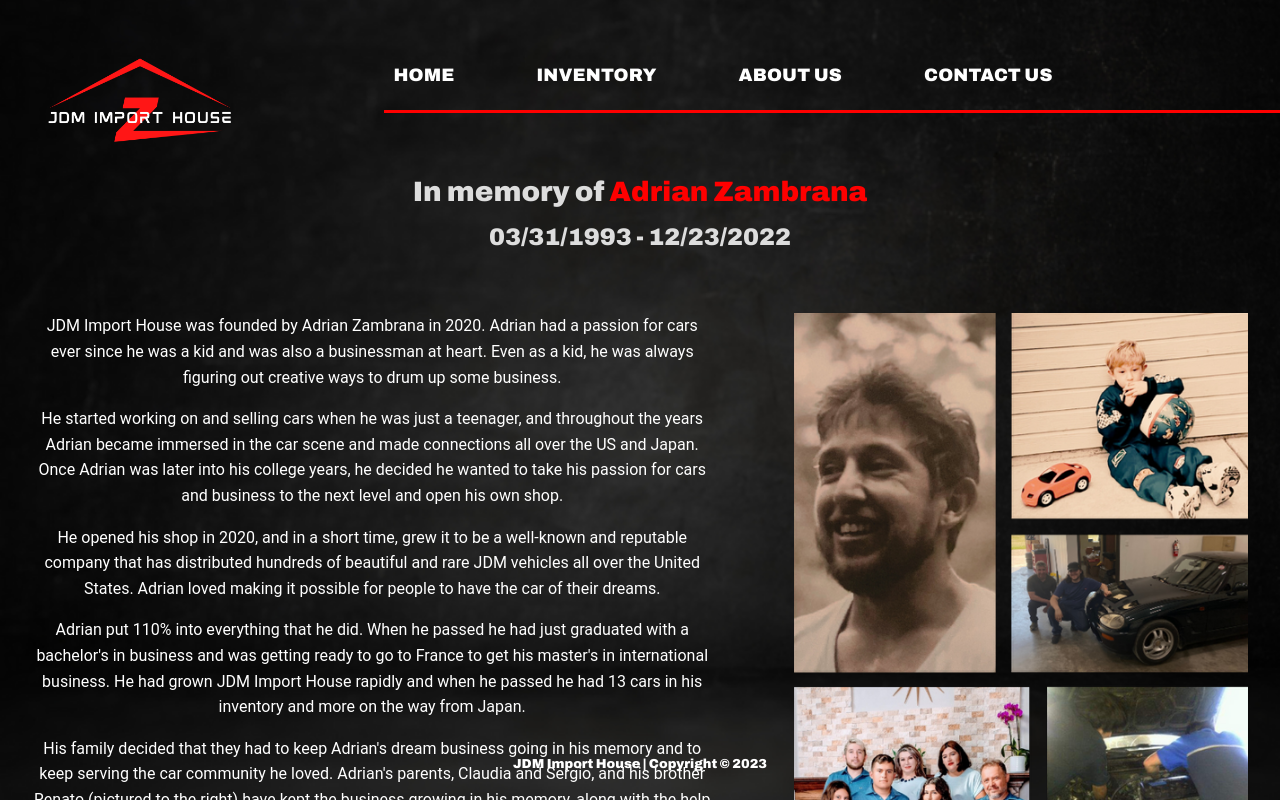
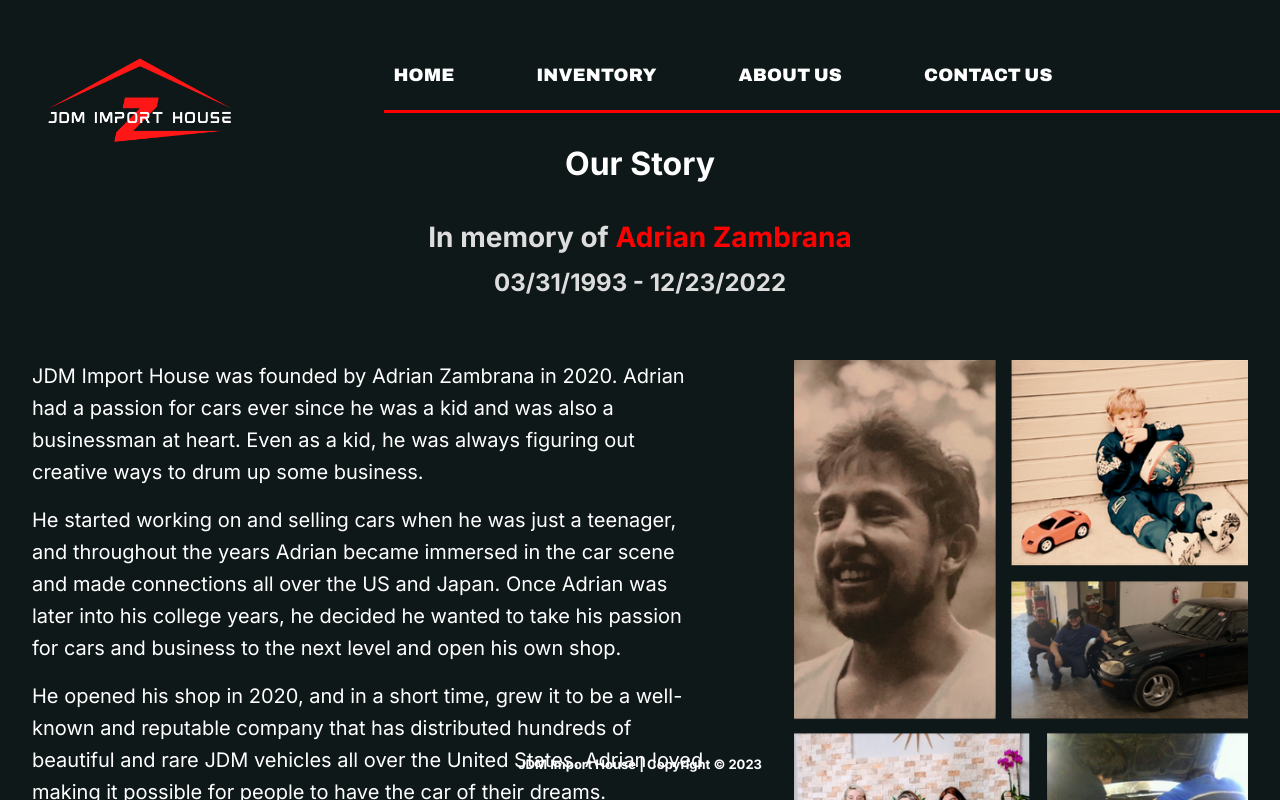
Before and after one commit to samkcrespo/auto-sales-site, a React (Create React App) app in the folder client/: page /about in a window 1280 px wide. Shown: the top 800 px of the page. Built offline with nearby package versions, Linux system fonts and the light colour scheme.

Commit message:
various changes to styling of components

```diff
--- a/client/public/index.html
+++ b/client/public/index.html
@@ -28,6 +28,9 @@
     <style>
       @import url('https://fonts.googleapis.com/css2?family=Archivo:wght@900&display=swap');
       </style>
+      <style>
+        @import url('https://fonts.googleapis.com/css2?family=Inter:wght@300;400;600;700&display=swap');
+        </style>
   </head>
   <body>
     <noscript>You need to enable JavaScript to run this app.</noscript>
--- a/client/src/App.css
+++ b/client/src/App.css
@@ -1,11 +1,13 @@
 .App {
   text-align: center;
   color: white;
-  font-family: 'Roboto', sans-serif;
+  font-family: 'Inter', sans-serif;
 }
 
 #archivo {
-  font-family: 'Archivo', sans-serif;
+  font-family: 'Inter', sans-serif;
+  font-weight: 900;
+
 }
 .App-logo {
   height: 40vmin;
@@ -33,8 +35,11 @@
   padding-left: 15px;
 }
 
+.home-background {
+  background-image: url('./images/Background.png');
+}
 body {
-  background-image: url('./images/Background.png');
+  background-color: black;
    background-repeat: no-repeat;
    background-size: cover;
    background-position: center center;
@@ -120,3 +125,50 @@ ABOUT US PAGE */
   padding: 10px;
   font-size: small;
 }
+
+
+h1,h2,h3,h4,h5,h6 {
+  margin-bottom: 10px;
+  font-weight: 700
+}
+
+h1 {
+  margin-top: 20px;
+  font-size: 38px;
+  line-height: 44px
+}
+
+h2 {
+  margin-top: 20px;
+  font-size: 32px;
+  line-height: 36px
+}
+
+h3 {
+  margin-top: 20px;
+  font-size: 24px;
+  line-height: 30px
+}
+
+h4 {
+  margin-top: 10px;
+  font-size: 18px;
+  line-height: 24px
+}
+
+h5 {
+  margin-top: 10px;
+  font-size: 14px;
+  line-height: 20px
+}
+
+h6 {
+  margin-top: 10px;
+  font-size: 12px;
+  line-height: 18px
+}
+
+p {
+  margin-top: 0;
+  margin-bottom: 10px
+}
--- a/client/src/components/About.js
+++ b/client/src/components/About.js
@@ -2,9 +2,18 @@ import React from 'react'
 import AdrianCollage from '../images/adrian_collage.png';
 
 function About() {
+
+
+  const pStyles = {
+    fontSize: '20px',
+    textAlign: 'left'
+  };
+
+
   return (
     <div style={{ padding: '2em', lineHeight: '1.6' }}>
       <div style={{ textAlign: 'center', marginBottom: '2em' }}>
+        <h2 id="archivo">Our Story</h2>
         <h3 className="about-header" id="archivo"  style={{ color: '#ddd', marginBottom: '0.5em' }}>
           In memory of <strong className="red-font">Adrian Zambrana</strong>
         </h3>
@@ -12,22 +21,22 @@ function About() {
       </div>
       <div className="about-container" style={{ display: 'flex', justifyContent: 'space-between', alignItems: 'flex-start' }}>
         <div className="about-paragraph" style={{ flex: '0.6', marginRight: '2em' }}>
-          <p>
+          <p style={pStyles}>
             JDM Import House was founded by Adrian Zambrana in 2020. Adrian had a passion for cars ever since he was a kid and was also a businessman at heart. Even as a kid, he was always figuring out creative ways to drum up some business.
           </p>
-          <p>
+          <p style={pStyles}>
             He started working on and selling cars when he was just a teenager, and throughout the years Adrian became immersed in the car scene and made connections all over the US and Japan. Once Adrian was later into his college years, he decided he wanted to take his passion for cars and business to the next level and open his own shop.
           </p>
-          <p>
+          <p style={pStyles}>
             He opened his shop in 2020, and in a short time, grew it to be a well-known and reputable company that has distributed hundreds of beautiful and rare JDM vehicles all over the United States. Adrian loved making it possible for people to have the car of their dreams.
           </p>
-          <p>
+          <p style={pStyles}>
             Adrian put 110% into everything that he did. When he passed he had just graduated with a bachelor's in business and was getting ready to go to France to get his master's in international business. He had grown JDM Import House rapidly and when he passed he had 13 cars in his inventory and more on the way from Japan.
           </p>
-          <p>
+          <p style={pStyles}>
             His family decided that they had to keep Adrian's dream business going in his memory and to keep serving the car community he loved. Adrian's parents, Claudia and Sergio, and his brother Renato (pictured to the right) have kept the business growing in his memory, along with the help of his cousin Andrew, who Adrian got into cars when they were kids (pictured on the right, working on one of Adrian's first cars ever), as well as friends that Adrian made in the car community that stepped up to help his family keep what Adrian built going.
           </p>
-          <p>Today, JDM Import House is thriving and working with a number of reputable suppliers from Japan to keep putting people in their dream cars.</p>
+          <p style={pStyles}>Today, JDM Import House is thriving and working with a number of reputable suppliers from Japan to keep putting people in their dream cars.</p>
         </div>
         <div className="about-images" style={{ flex: '0.4' }}>
           <img src={AdrianCollage} alt="Photo collage of Adrian Zambrana" style={{ width: '100%' }}/>
--- a/client/src/components/ContactForm.js
+++ b/client/src/components/ContactForm.js
@@ -6,10 +6,11 @@ const ContactForm = () => {
   const onSubmit = (e) => {
     e.preventDefault()
     setFormStatus('Submitting...')
-    const { name, email, message } = e.target.elements
+    const { name, email, phone, message } = e.target.elements
     let conFom = {
       name: name.value,
       email: email.value,
+      phone: phone.value,
       message: message.value,
     }
     console.log(conFom)
@@ -17,51 +18,49 @@ const ContactForm = () => {
 
   return (
     <div className="container mt-5">
-      <h2 className="mb-3" id="archivo" >CONTACT US</h2>
-      <p>Are you intrigued by a specific vehicle listed on our site? Or perhaps you're on the hunt for a particular model that
-        isn't currently in our inventory? At JDM Import house, we're committed to helping you navigate your Japanese Automotive
-        journey. Please utilize the contact form provided below to express your interests or voice your inquiries, ensuring
-        to include as many details as possible to facilitate an efficient and comprehensive response from our end.
-      </p>
+      <h2 className="mb-3" id="archivo" >Contact Us</h2>
+      <div style={{backgroundColor: "rgba(40, 40, 40, 0.7)", padding: "15px", borderRadius: "10px"}}>
+        <p>
+          Are you intrigued by a specific vehicle listed on our site? Or perhaps you're on the hunt for a particular model that
+          isn't currently in our inventory? At JDM Import house, we're committed to helping you navigate your Japanese Automotive
+          journey. Please utilize the contact form provided below to express your interests or voice your inquiries, ensuring
+          to include as many details as possible to facilitate an efficient and comprehensive response from our end.
+        </p>
+      </div>
       <div style={{display: 'flex', flexDirection: 'row', justifyContent: 'space-between', marginTop: '20px'}}>
-        <div className="content-map" style={{flex: 0.45}}>
+        <div className="content-map" style={{flex: 0.45, backgroundColor: "rgba(40, 40, 40, 0.7)", padding: "15px", borderRadius: "10px"}}>
           <div className="im-details">
-          Address: 15076 US-380 ste B2 Krum, TX 76249<br></br>
-          Phone: 860-556-3401
+            15076 US-380 ste B2 Krum, TX 76249<br></br>
+            USA <br></br>
+            860-556-3401
           </div>
           <div>
-            <iframe
-              src="https://storage.googleapis.com/maps-solutions-y4s6bik4ct/locator-plus/8fqf/locator-plus.html"
+            <iframe src="https://storage.googleapis.com/maps-solutions-y4s6bik4ct/locator-plus/7nli/locator-plus.html"
               style={{width: "100%", height: '380px', loading: "lazy"}}>
             </iframe>
           </div>
         </div>
-        <div className="contact-form" id="archivo"  style={{flex: 0.45}}>
+        <div className="contact-form" id="archivo" style={{flex: 0.45, backgroundColor: "rgba(40, 40, 40, 0.7)", padding: "15px", borderRadius: "10px",minHeight:"200px", maxHeight: "auto"}}>
           <form onSubmit={onSubmit}>
+            Drop us a line.
             <div className="mb-3">
-              <label className="form-label" htmlFor="name">
-                Name
-              </label>
-              <input className="form-control" type="text" id="name" required />
+              <input className="form-control" style={{backgroundColor: "rgba(60, 60, 60, 0.7)", borderColor: "rgba(60, 60, 60, 0.7)", color: "rgba(150, 150, 150, 1)"}} type="text" id="name" placeholder="Your Name" required />
             </div>
             <div className="mb-3">
-              <label className="form-label" htmlFor="email">
-                Email
-              </label>
-              <input className="form-control" type="email" id="email" required />
+              <input className="form-control" style={{backgroundColor: "rgba(60, 60, 60, 0.7)", borderColor: "rgba(60, 60, 60, 0.7)", color: "rgba(150, 150, 150, 1)"}} type="email" id="email" placeholder="Your Email" required />
             </div>
             <div className="mb-3">
-              <label className="form-label" htmlFor="message">
-                Message
-              </label>
-              <textarea className="form-control" id="message" required />
+              <input className="form-control" style={{backgroundColor: "rgba(60, 60, 60, 0.7)", borderColor: "rgba(60, 60, 60, 0.7)", color: "rgba(150, 150, 150, 1)"}} type="phone" id="phone" placeholder="Your Phone Number" />
+            </div>
+            <div className="mb-3">
+              <textarea className="form-control" style={{backgroundColor: "rgba(60, 60, 60, 0.7)", borderColor: "rgba(60, 60, 60, 0.7)", color: "rgba(150, 150, 150, 1)"}} id="message" placeholder="Your Message" required />
             </div>
             <button className="btn btn-danger" type="submit">
               {formStatus}
             </button>
           </form>
         </div>
-      </div>
+        </div>
     </div>
   )
 }
--- a/client/src/components/Nav.js
+++ b/client/src/components/Nav.js
@@ -37,6 +37,8 @@ function ResponsiveAppBar() {
     fontFamily: 'archivo',
     paddingBottom: "50px",
     paddingRight: "50px"
+
+
 
   };
 
```
Also changed, not shown: client/src/images/Background.png, 1 other file (tests, documents, lock files or other folders).
